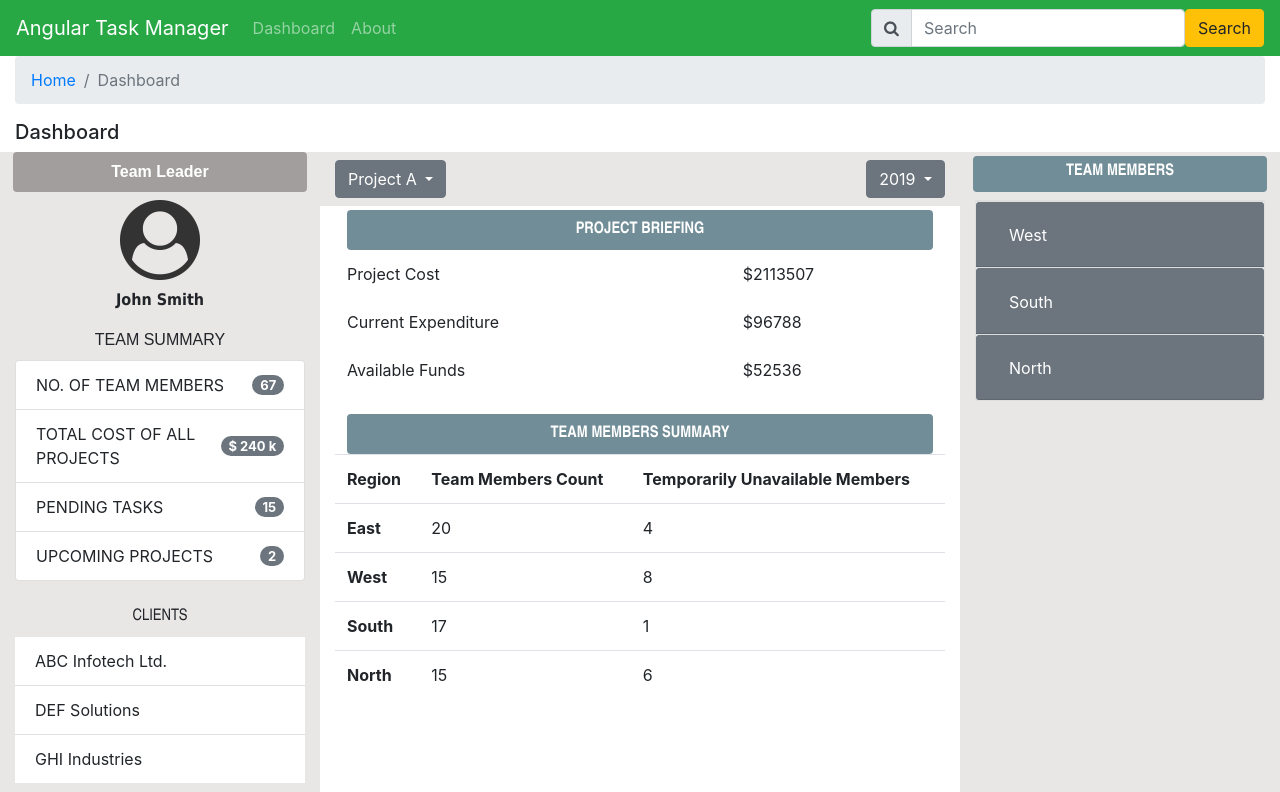
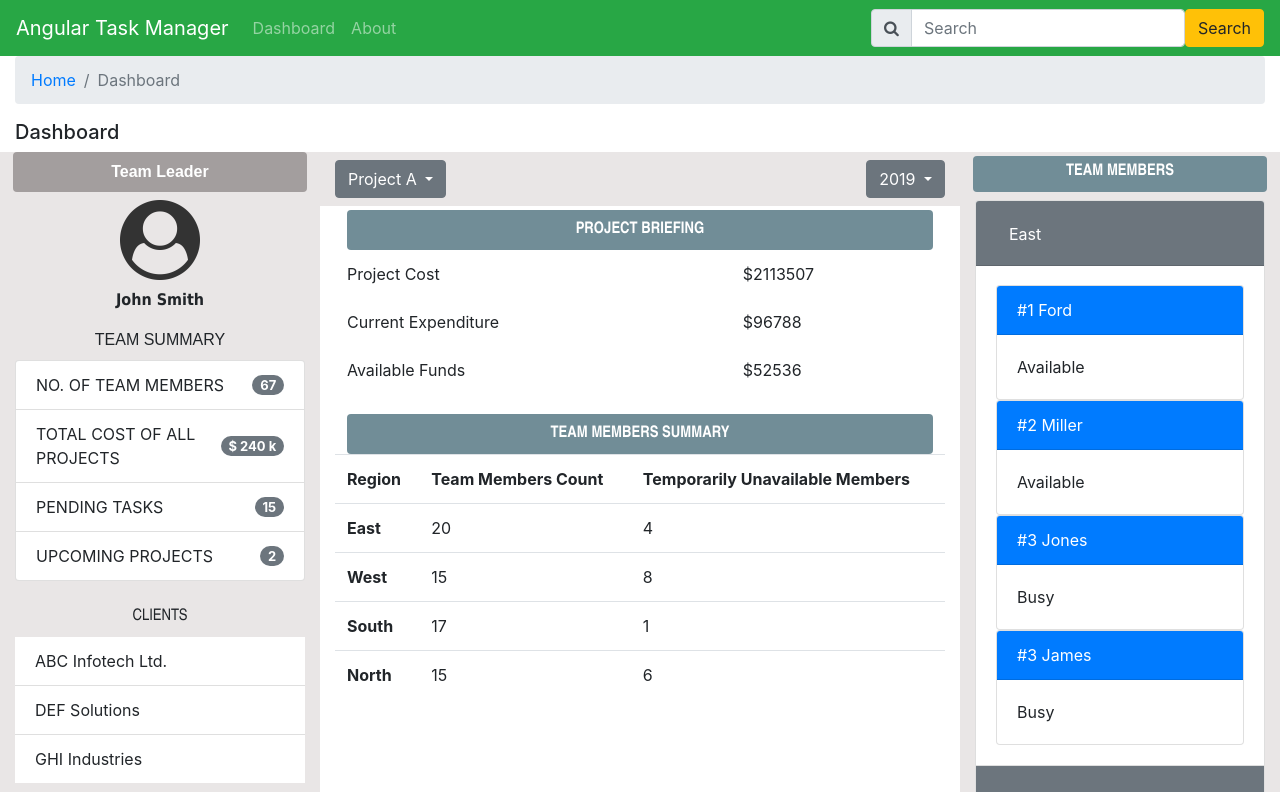
Before and after one commit to kvenkatvarma/Angular_Demo, an Angular app in the folder TaskManager/: page /dashboard in a window 1280 px wide. Shown: the top 792 px of the page. Built offline with nearby package versions, Linux system fonts and the light colour scheme.

Commit message:
ng-template example

```diff
--- a/TaskManager/src/app/dashboard/dashboard.component.html
+++ b/TaskManager/src/app/dashboard/dashboard.component.html
@@ -182,7 +182,7 @@
         <div class="accordion" id="accordion1">
           <!-- east starts -->
           <div class="card" *ngFor="let teamMembersGrp of TeamMembers;let i=index">
-            <div *ngIf="i!=0">
+
               <div class="card-header bg-secondary" id="card1">
                 <h2 class="mb-0">
                   <button
@@ -197,6 +197,16 @@
               </div>
               <div [id]="'cardbody' + i" class="collapse" data-parent="#accordion1" [ngClass]="(i ==0) ? 'show': '' ">
                 <div class="card-body">
+                  <div *ngIf="i == 0;then firstTemplate;else secondTemplate">
+
+                  </div>
+                  <ng-template #firstTemplate>
+                    <div class="card" *ngFor="let teammember of teamMembersGrp.Members">
+                     <div class="card-header bg-primary text-white">#{{teammember.ID}} {{teammember.Name}}</div>
+                     <div class="card-body">{{teammember.Status}}</div>
+                    </div>
+                  </ng-template>
+                  <ng-template #secondTemplate>
                     <table class="table">
                       <thead>
                         <tr>
@@ -214,9 +224,11 @@
 
                       </tbody>
                     </table>
+                  </ng-template>
+
                 </div>
               </div>
-            </div>
+
 
           </div>
           <!-- east ends -->
```
Lines whose indentation alone changed are shown as unchanged.
